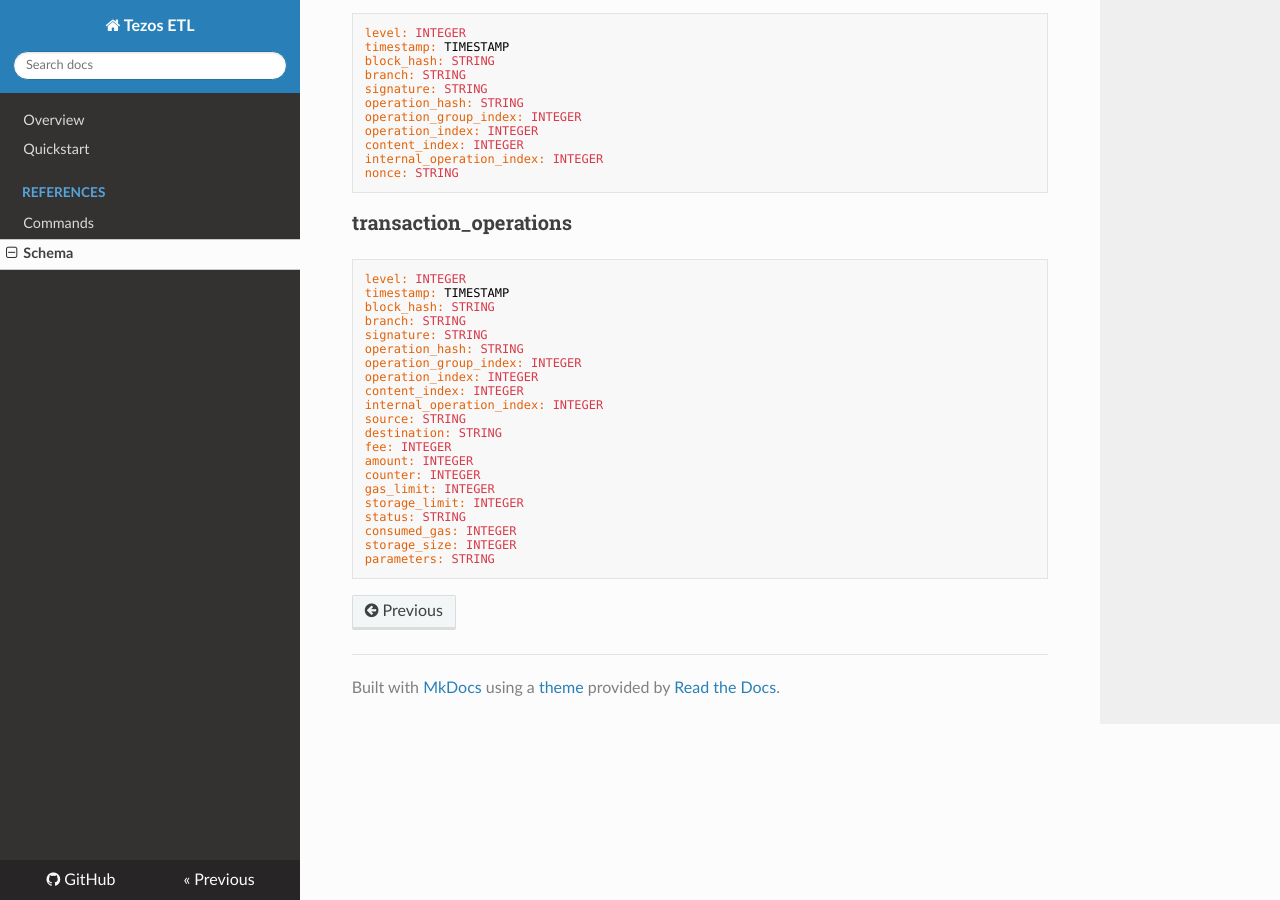
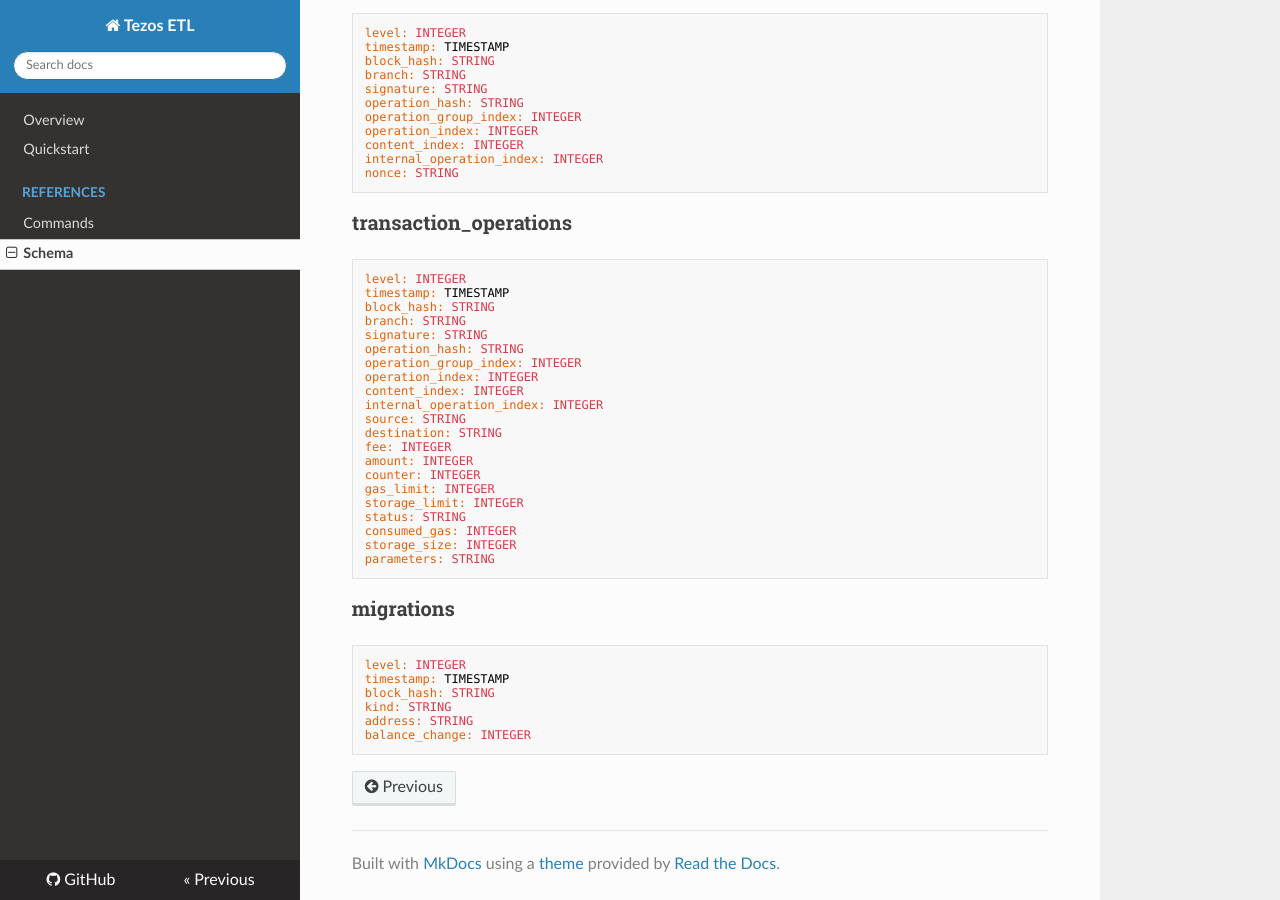
Before and after one commit to blockchain-etl/tezos-etl, an MkDocs documentation site: the page built from docs/schema.md, in a window 1280 px wide and 900 px high, scrolled down 3850 px. Built offline with MkDocs 1.6.1, drawn with Linux system fonts in a browser that asks for light colours; nearby versions of some CDN libraries.

Commit message:
Add migrations to schema

````diff
--- a/docs/schema.md
+++ b/docs/schema.md
@@ -287,3 +287,14 @@ consumed_gas: INTEGER
 storage_size: INTEGER
 parameters: STRING
 ```
+
+### migrations
+
+```
+level: INTEGER
+timestamp: TIMESTAMP
+block_hash: STRING
+kind: STRING
+address: STRING
+balance_change: INTEGER
+```
````
